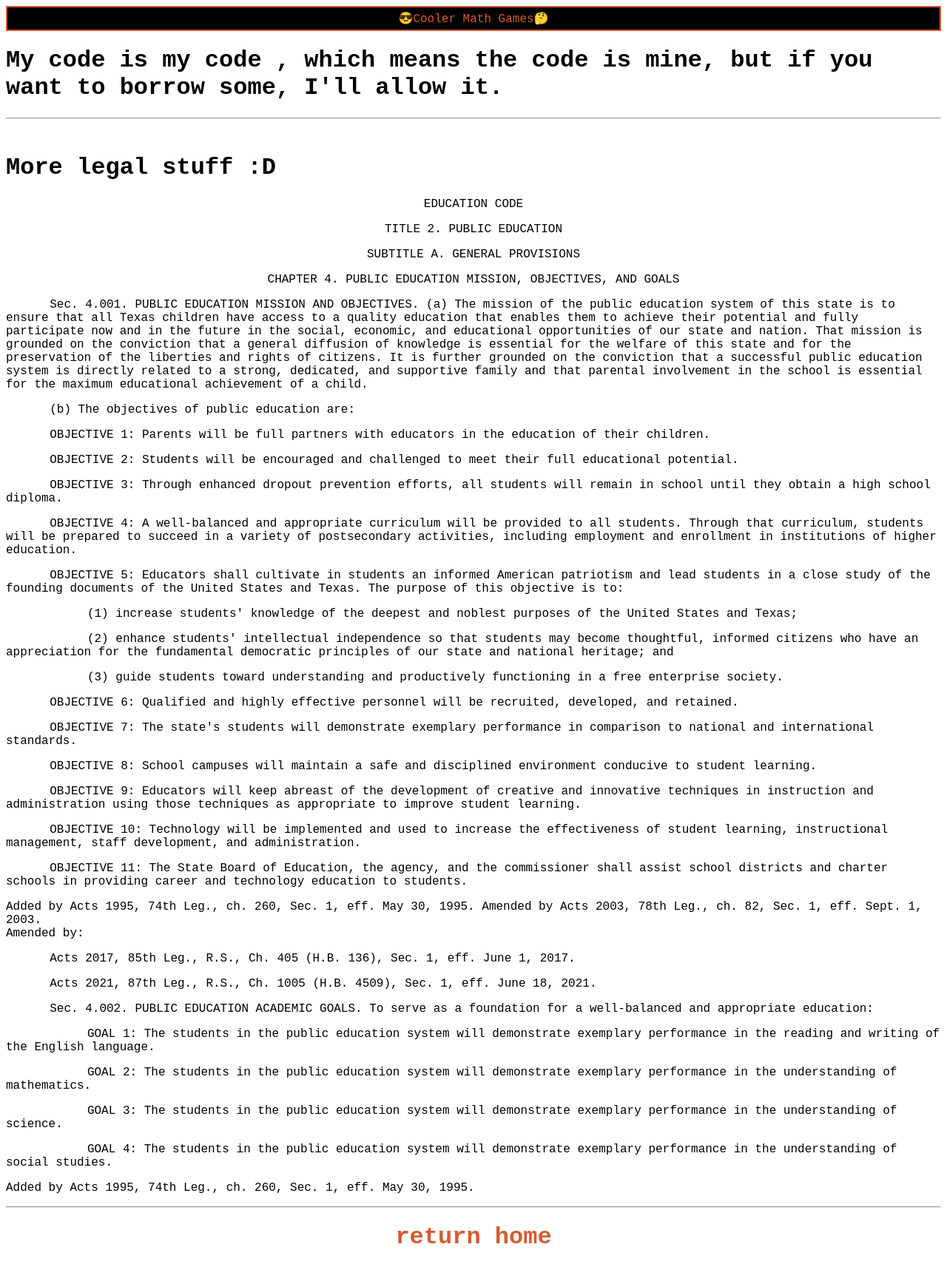
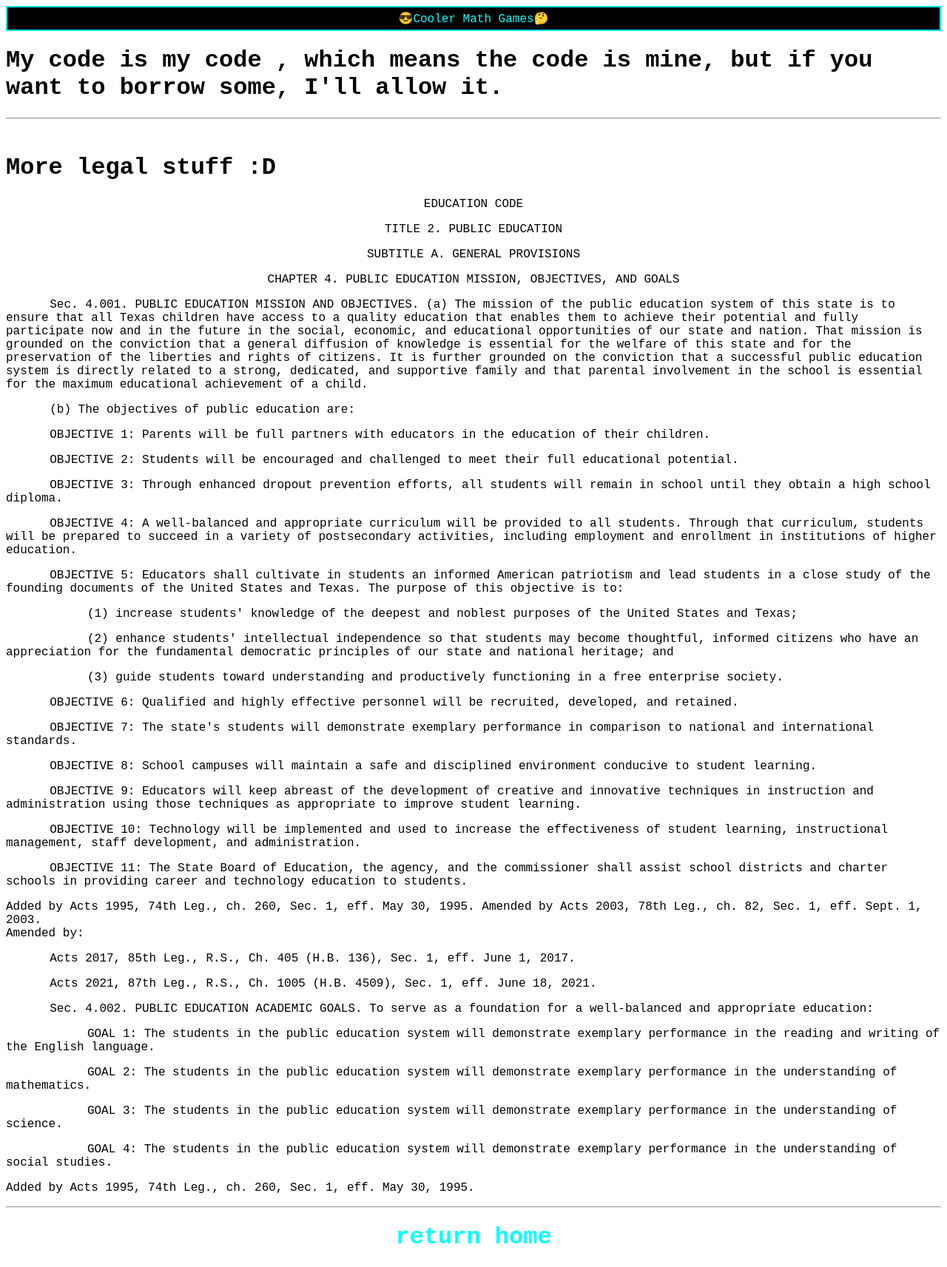
Before and after one commit to Trebo04/Cooler_Math, a PHP site: page /html/legal.html in a window 1280 px wide. Shown: the whole page at 74% size. Run offline with PHP 8.4, Linux system fonts and the light colour scheme.

Commit message:
changed color from #d65a31 to aqua

```diff
--- a/html/account.html
+++ b/html/account.html
@@ -42,7 +42,7 @@
             content. While using Cooler Math Games, you agree to have read and
             accepted our terms of use, cookie and privacy policy as well as
             understanding our <a href="/html/legal.html">legal</a> page.
-            <br />Copyright 2022-<span style="color: #d65a31; font-size: small">∞</span>
+            <br />Copyright 2022-<span style="color: aqua; font-size: small">∞</span>
             by Me. All Rights Reserved.
         </footer>
     </div>
--- a/html/asteroids.html
+++ b/html/asteroids.html
@@ -42,7 +42,7 @@
       content. While using Cooler Math Games, you agree to have read and
       accepted our terms of use, cookie and privacy policy as well as
       understanding our <a href="/html/legal.html">legal</a> page.
-      <br />Copyright 2022-<span style="color: #d65a31; font-size: small">∞</span>
+      <br />Copyright 2022-<span style="color: aqua; font-size: small">∞</span>
       by Me. All Rights Reserved.
     </footer>
   </div>
--- a/html/index.html
+++ b/html/index.html
@@ -55,7 +55,7 @@
             content. While using Cooler Math Games, you agree to have read and
             accepted my terms of use, cookie and privacy policy as well as
             understanding my <a href="legal.html">legal</a> page. <br />Copyright
-            2022-<span style="color: #d65a31; font-size: small">∞</span> by Me. All
+            2022-<span style="color: aqua; font-size: small">∞</span> by Me. All
             Rights Reserved.
         </footer>
     </div>
--- a/html/legal.html
+++ b/html/legal.html
@@ -19,9 +19,9 @@
             position: sticky;
             top: 0;
             padding: 5px;
-            color: #d65a31;
+            color: aqua;
             background-color: black;
-            border: 2px solid #d65a31;
+            border: 2px solid aqua;
         }
 
         /* unvisited link */
@@ -196,7 +196,7 @@
     </p>
     <hr />
     <h1 style="text-align: center">
-        <a style="color: #d65a31" href="index.html">return home</a>
+        <a style="color: aqua" href="index.html">return home</a>
     </h1>
 </body>
 
--- a/html/pong.html
+++ b/html/pong.html
@@ -44,7 +44,7 @@
             content. While using Cooler Math Games, you agree to have read and
             accepted our terms of use, cookie and privacy policy as well as
             understanding our <a href="/html/legal.html">legal</a> page.
-            <br />Copyright 2022-<span style="color: #d65a31; font-size: small">∞</span>
+            <br />Copyright 2022-<span style="color: aqua; font-size: small">∞</span>
             by Me. All Rights Reserved.
         </footer>
     </div>
```
Also changed, not shown: css/main.css (+11 -5 lines), jfif/cool_pupmkin.jfif (deleted), png/cool_pupmkin.png (deleted).
